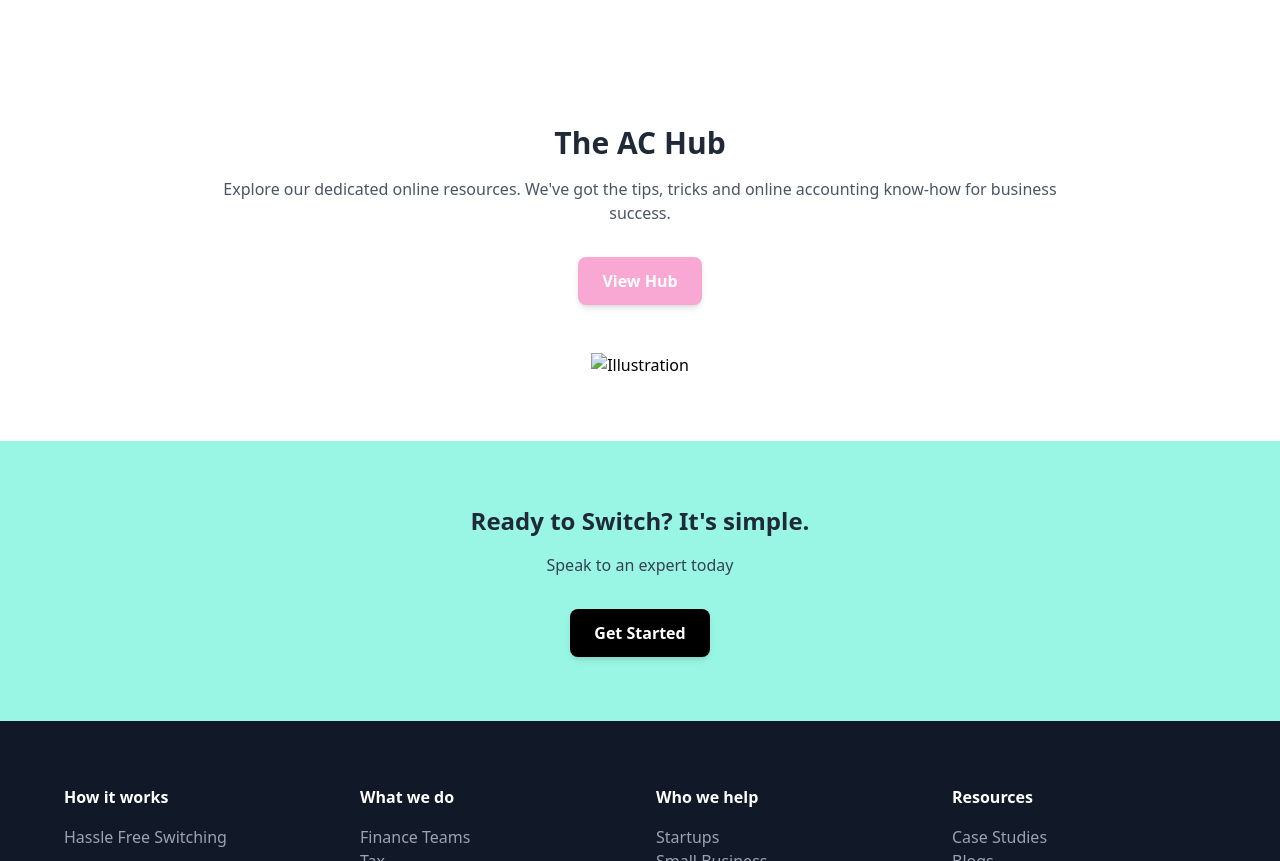
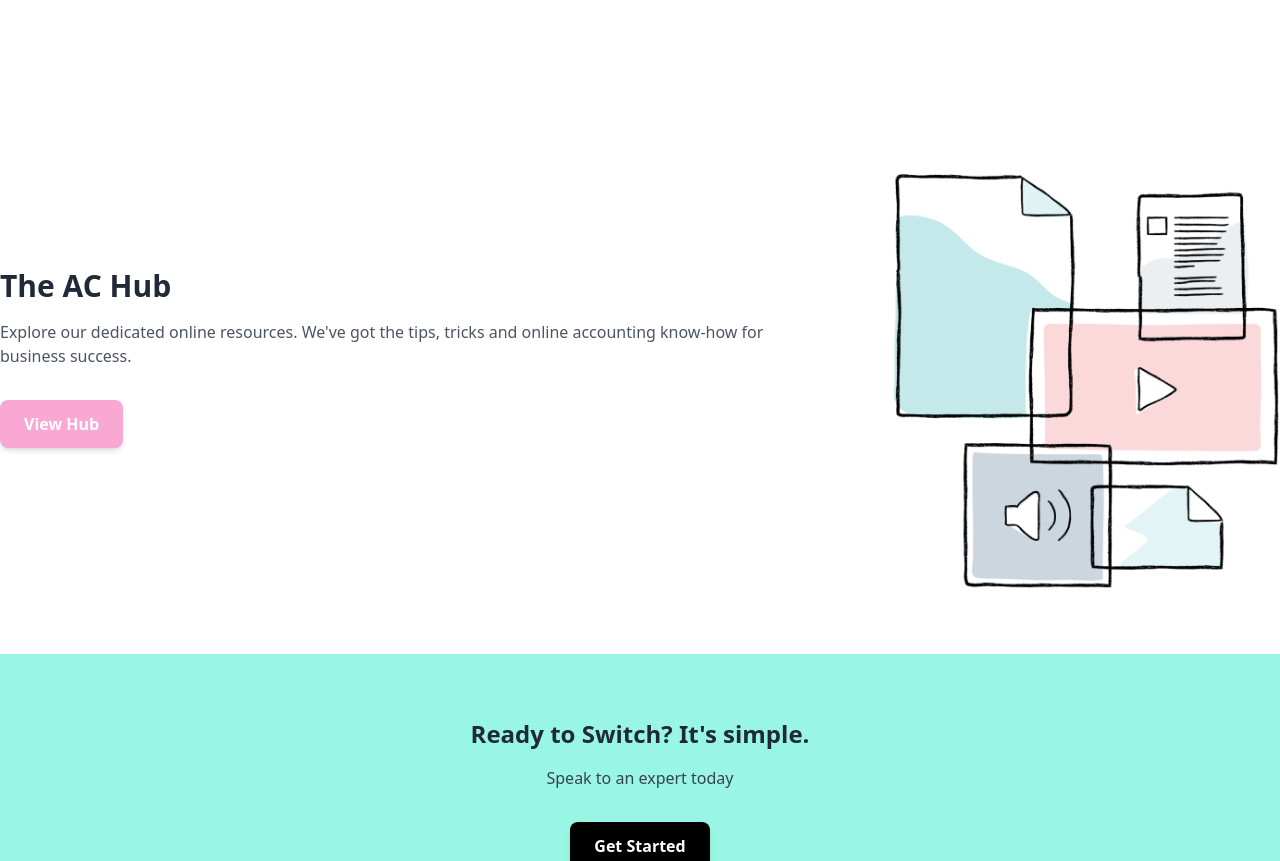
Before and after one commit to caseisjustin/fhome10, a website: page index.html in a window 1280 px wide. Shown: the part 2560-3421 px from the top of the page. Drawn offline with nearby package versions, Linux system fonts and the light colour scheme.

Commit message:
first commit

```diff
--- a/index.html
+++ b/index.html
@@ -114,7 +114,7 @@
         </div>
     </section>
 
-    <section class="bg-white py-16 flex flex-col items-center text-center">
+    <section class="bg-white py-16 flex items-center">
         <div class="max-w-4xl mx-auto">
             <h1 class="text-3xl font-semibold text-gray-800">The AC Hub</h1>
             <p class="mt-4 text-gray-600">Explore our dedicated online resources. We've got the tips, tricks and online accounting know-how for business success.</p>
@@ -123,7 +123,7 @@
             </button>
         </div>
         <div class="mt-12">
-            <img src="path-to-image" alt="Illustration" class="mx-auto">
+            <img src="./img/acimage.png" alt="Illustration" class="mx-auto">
         </div>
     </section>
 
```
